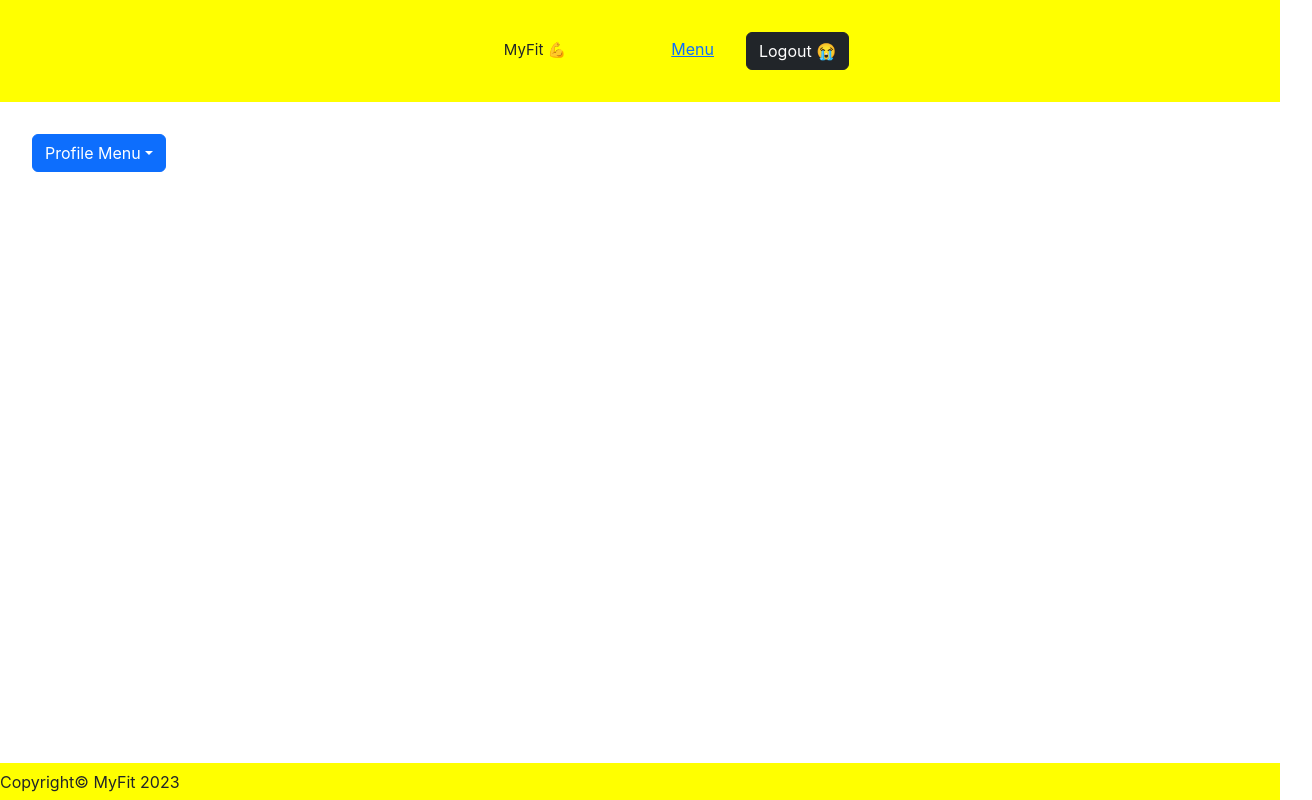
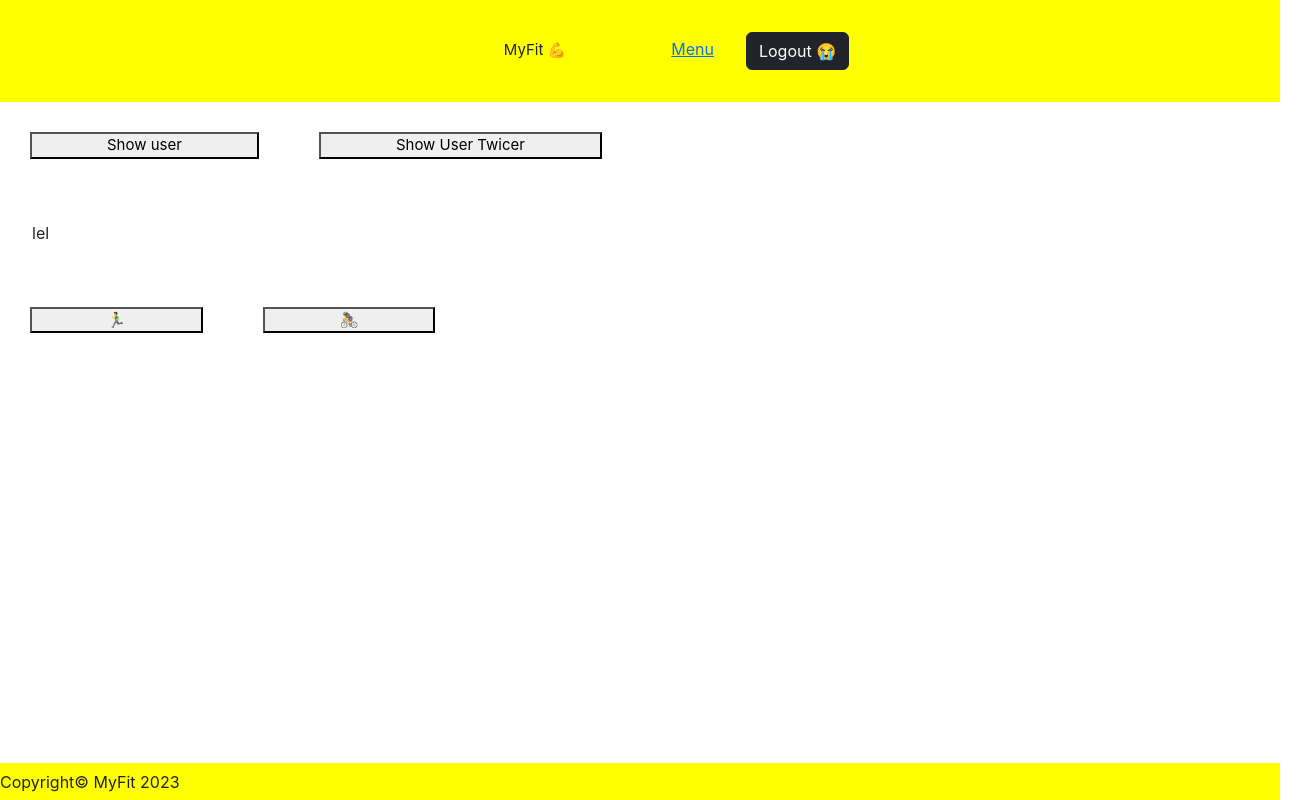
Before and after one commit to ZiogasThlem/my-fit, a React (Create React App) app: page /profile in a window 1280 px wide. Shown: the whole page, 1312 px wide, since content can reach past the window. Built offline with nearby package versions, Linux system fonts and the light colour scheme.

Commit message:
feat: redux for program and workout

```diff
--- a/src/ReduxParts/goalSlice.js
+++ b/src/ReduxParts/goalSlice.js
@@ -4,7 +4,8 @@ export const goalSlice = createSlice({
     name: 'goal',
     initialState: {
         goalName: 'do you even lift',
-        value: true
+        percentage:0,
+        value: false
     },
     reducers: {
         completeGoal: state => {
@@ -12,11 +13,16 @@ export const goalSlice = createSlice({
             else state.value = false
             console.log(state.value);
         },
+        doSomeProgress: state => {
+            state.percentage < 100 ? state.percentage += 10 : state.value = true
+            console.log(`${state.goalName} is at ${state.percentage}%`);
+            if (state.value) console.log(state.goalName + ' is ' + state.value);
+        },
         anounceGoal: state => {
-            console.log(state.goalName + ' ' + state.value);
+            console.log(state.goalName + ' is ' + state.value);
         }
     }
 })
 
-export const { completeGoal, anounceGoal} = goalSlice.actions
+export const { completeGoal, anounceGoal, doSomeProgress } = goalSlice.actions
 export default goalSlice.reducer
--- a/src/components/GoalComponents/ActiveGoal.jsx
+++ b/src/components/GoalComponents/ActiveGoal.jsx
@@ -1,6 +1,6 @@
 import React from 'react'
 import { useDispatch, useSelector } from 'react-redux'
-import { completeGoal,anounceGoal } from '../../ReduxParts/goalSlice'
+import { completeGoal,anounceGoal, doSomeProgress } from '../../ReduxParts/goalSlice'
 
 const ActiveGoal = () => {
 
@@ -14,8 +14,12 @@ const ActiveGoal = () => {
         onClick={()=>dispatch(completeGoal())}
         >Complete Goal</button>
         <button aria-label='Anounce Goal'
+        onClick={()=>dispatch(doSomeProgress())}
+        >Make Progress for Goal</button>
+        <button aria-label='Anounce Goal'
         onClick={()=>dispatch(anounceGoal())}
         >Anounce Goal</button>
+
     </div>
   )
 }
--- a/src/components/ProfileComponents/User.jsx
+++ b/src/components/ProfileComponents/User.jsx
@@ -7,22 +7,17 @@ const User = () => {
   const user = useSelector(state => state.user.value)
   const dispatch = useDispatch()
   return (
-    <div className='User dropdown'>
-       <button className="btn btn-primary dropdown-toggle" type="button" data-bs-toggle="dropdown" aria-expanded="false">
-      Profile Menu
-      </button>
-      <ul className="dropdown-menu dropdown-menu-dark">
-          <li><button className="dropdown-item"
+      <>
+          <button
           aria-label="Show User" onClick={()=>dispatch(printUser())}
-          >Show user</button></li>
-          <li><button className="dropdown-item"
+          >Show user</button>
+          <button
           aria-label="Show User Twice" onClick={()=>dispatch(printUserTwice())}
-          >Show User Twicer</button></li>
-          <li><button className="btn btn-danger dropdown-item">lel</button></li>
-          <li><button className="dropdown-item">🏃‍♂️</button></li>
-          <li><button className="dropdown-item">🚴‍♀️</button></li>
-      </ul>
-    </div>
+          >Show User Twicer</button>
+          <button className="btn btn-danger dropdown-item">lel</button>
+          <button>🏃‍♂️</button>
+          <button>🚴‍♀️</button>
+      </>
   )
 }
 
```
Also changed, not shown: src/ReduxParts/programSlice.js (added), src/ReduxParts/workoutSlice.js (added).
